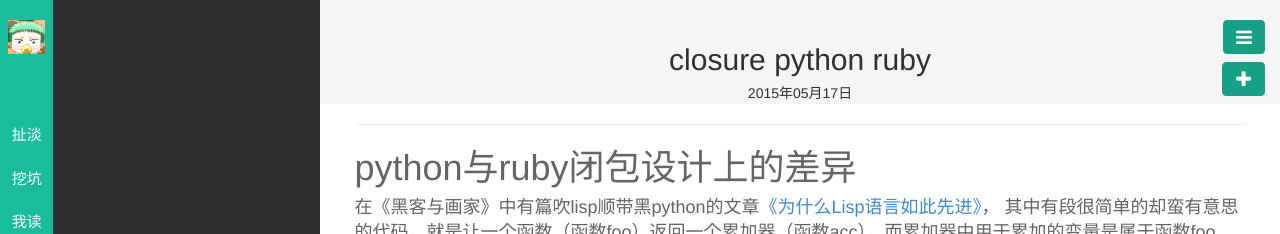
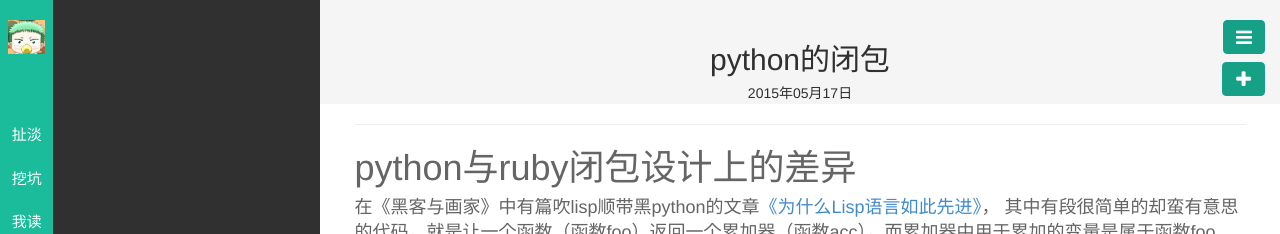
Before and after one commit to pingf/JLog, a Jekyll site: the page built from _posts/挖坑/2015-05-17-python的闭包.md, in a window 1280 px wide. Shown: the top 234 px of the page. Built offline with Jekyll 4.4.1, drawn with Linux system fonts in a browser that asks for light colours; nearby versions of some CDN libraries; library files that are not in the unit come from our copies; Markdown is read by kramdown in place of the engine named in the settings.

Commit message:
rename article name

```diff
--- a/_posts/挖坑/2015-05-17-python的闭包.md
+++ b/_posts/挖坑/2015-05-17-python的闭包.md
@@ -1,7 +1,7 @@
 ---
 layout: post
 author: Makefile君
-title: closure python ruby
+title: python的闭包
 category: 挖坑
 tags: python ruby
 date: 2015-05-17 23:04:27
```
